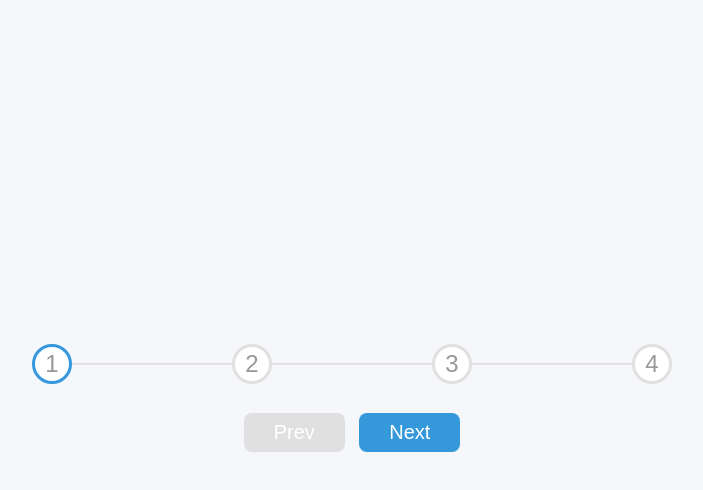
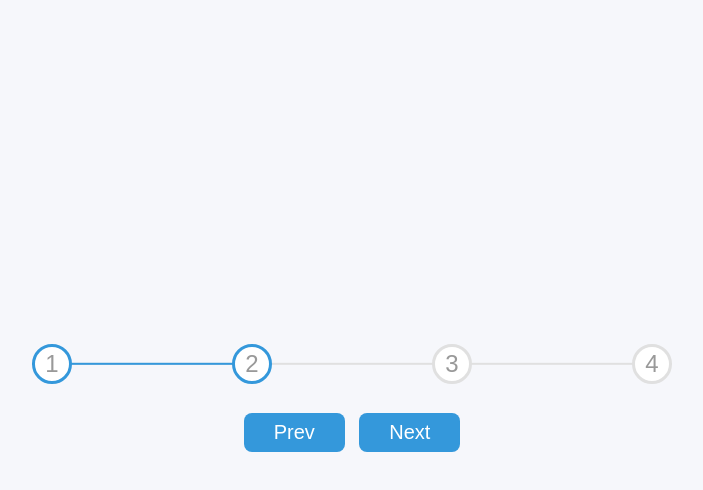
Before and after one commit to LaelPierre/mini_js_projects, a plain HTML site: page progress_steps/index.html in a window 1280 px wide. Both pictures are taken after a click on the button "Next". Shown: the whole page, without its empty margins (288-991 px from the left). Drawn offline with Linux system fonts and the light colour scheme; a web font is replaced by a local one.

Commit message:
js functionnality added

```diff
--- a/progress_steps/app.js
+++ b/progress_steps/app.js
@@ -0,0 +1,50 @@
+const progress = document.getElementById("progress");
+const prev = document.getElementById("prev");
+const next = document.getElementById("next");
+const circles = document.querySelectorAll(".circle");
+
+let currentActive = 1;
+
+next.addEventListener("click", () => {
+  currentActive++;
+
+  if (currentActive > circles.length) {
+    currentActive = circles.length;
+  }
+
+  update();
+});
+
+prev.addEventListener("click", () => {
+  currentActive--;
+
+  if (currentActive < 1) {
+    currentActive = 1;
+  }
+
+  update();
+});
+
+function update() {
+  circles.forEach((circle, index) => {
+    if (index < currentActive) {
+      circle.classList.add("active");
+    } else {
+      circle.classList.remove("active");
+    }
+  });
+
+  const actives = document.querySelectorAll(".active");
+
+  progress.style.width =
+    ((actives.length - 1) / (circles.length - 1)) * 100 + "%";
+
+  if (currentActive === 1) {
+    prev.disabled = true;
+  } else if (currentActive === circles.length) {
+    next.disabled = true;
+  } else {
+    prev.disabled = false;
+    next.disabled = false;
+  }
+}
--- a/progress_steps/index.html
+++ b/progress_steps/index.html
@@ -17,7 +17,7 @@
 <body>
   <div class="container">
     <div class="progess-container">
-      <div class="progess" id="progress"></div>
+      <div class="progress" id="progress"></div>
       <div class="circle active">1</div>
       <div class="circle">2</div>
       <div class="circle">3</div>
--- a/progress_steps/styles.css
+++ b/progress_steps/styles.css
@@ -44,7 +44,7 @@ body {
   z-index: -1;
 }
 
-.progess {
+.progress {
   background: var(--line-border-fill);
   position: absolute;
   top: 50%;
```
